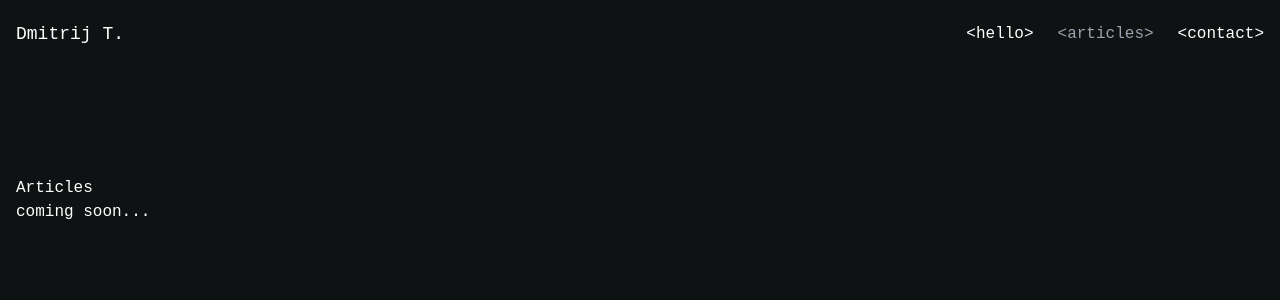
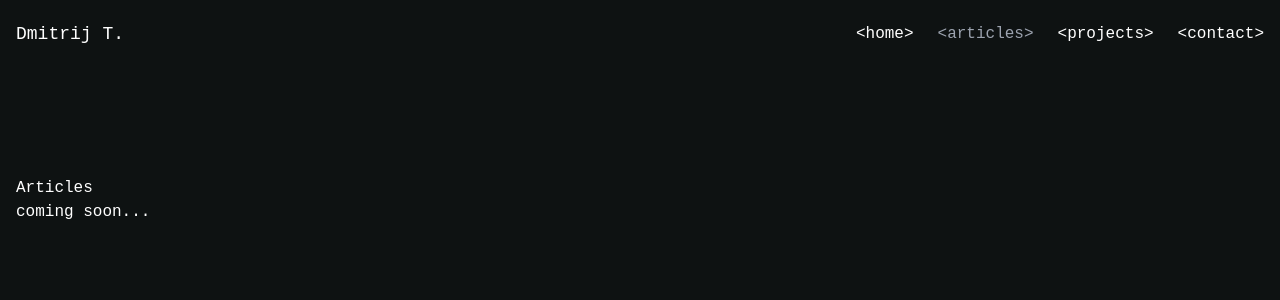
Before and after one commit to dmitrijt9/personal-web, a Vue app: page /articles in a window 1280 px wide. Shown: the top 300 px of the page. Built offline with nearby package versions, Linux system fonts and the light colour scheme.

Commit message:
♻️ Refactor navigation and add projects route for later

```diff
--- a/src/components/Navigation.vue
+++ b/src/components/Navigation.vue
@@ -24,9 +24,8 @@
       </button>
     </div>
     <div class="hidden md:inline-flex flex-1 gap-6 items-center justify-end">
-      <router-link class="text-base" to="/">&lt;hello&gt;</router-link>
-      <router-link class="text-base" to="/articles"
-        >&lt;articles&gt;</router-link
+      <router-link v-for="route in routes" class="text-base" :to="route.path"
+        >&lt;{{ route.label }}&gt;</router-link
       >
       <a class="text-base" href="mailto:dimot9@gmail.com">
         &lt;contact&gt;
@@ -65,11 +64,11 @@
             v-show="menuOpen"
             class="my-16 flex flex-1 flex-col justify-end items-end"
           >
-            <router-link class="inline-flex px-4 py-5 text-lg" to="/"
-              >&lt;hello&gt;</router-link
-            >
-            <router-link class="inline-flex px-4 py-5 text-lg" to="/articles"
-              >&lt;articles&gt;</router-link
+            <router-link
+              v-for="route in routes"
+              :to="route.path"
+              class="inline-flex px-4 py-5 text-lg"
+              >&lt;{{ route.label }}&gt;</router-link
             >
             <a
               class="inline-flex px-6 py-4 text-lg"
@@ -85,7 +84,7 @@
 </template>
 
 <script>
-import { ref } from "vue";
+import { ref, reactive } from "vue";
 import { MenuAlt4Icon, XIcon } from "@heroicons/vue/outline";
 export default {
   components: {
@@ -94,9 +93,23 @@ export default {
   },
   setup() {
     const menuOpen = ref(false);
-
+    const routes = reactive([
+      {
+        label: "home",
+        path: "/"
+      },
+      {
+        label: "articles",
+        path: "/articles"
+      },
+      {
+        label: "projects",
+        path: "/projects"
+      }
+    ]);
     return {
-      menuOpen
+      menuOpen,
+      routes
     };
   }
 };
--- a/src/router/index.js
+++ b/src/router/index.js
@@ -16,6 +16,14 @@ const routes = [
     component: function() {
       return import(/* webpackChunkName: "articles" */ "../views/Articles.vue");
     }
+  },
+  {
+    path: "/projects",
+    name: "Projects",
+
+    component: function() {
+      return import("../views/Projects.vue");
+    }
   }
 ];
 
--- a/src/views/Home.vue
+++ b/src/views/Home.vue
@@ -1,5 +1,5 @@
 <template>
-  <div class="mt-32 mb-8 overflow-hidden">
+  <div class="mt-16 lg:mt-32 mb-8 overflow-hidden">
     <Hi />
   </div>
 </template>
--- /dev/null
+++ b/src/views/Projects.vue
@@ -0,0 +1,6 @@
+<template>
+  <div class="mt-32 mb-8 overflow-hidden">
+    <h1>Projects</h1>
+    <p>coming soon...</p>
+  </div>
+</template>
```
